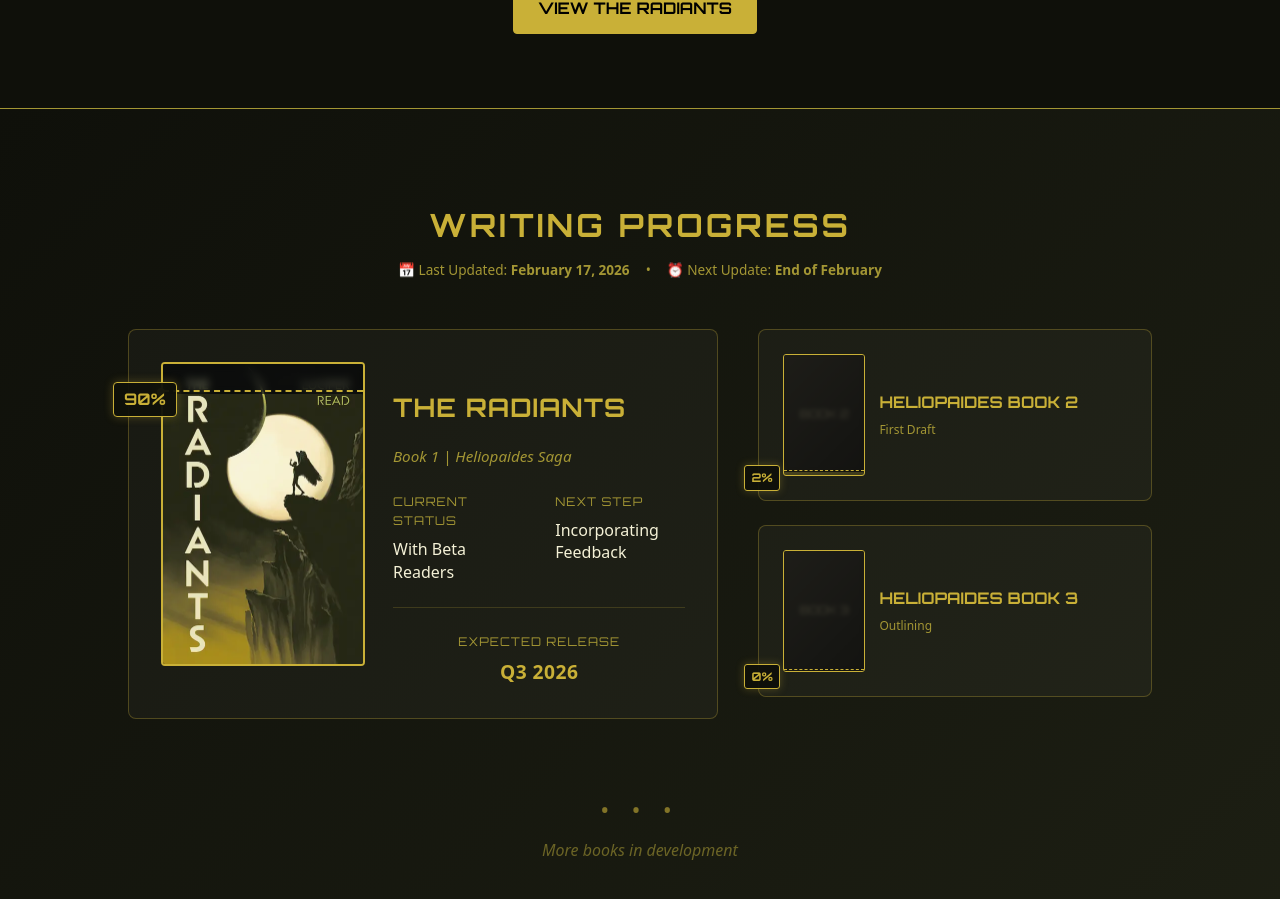
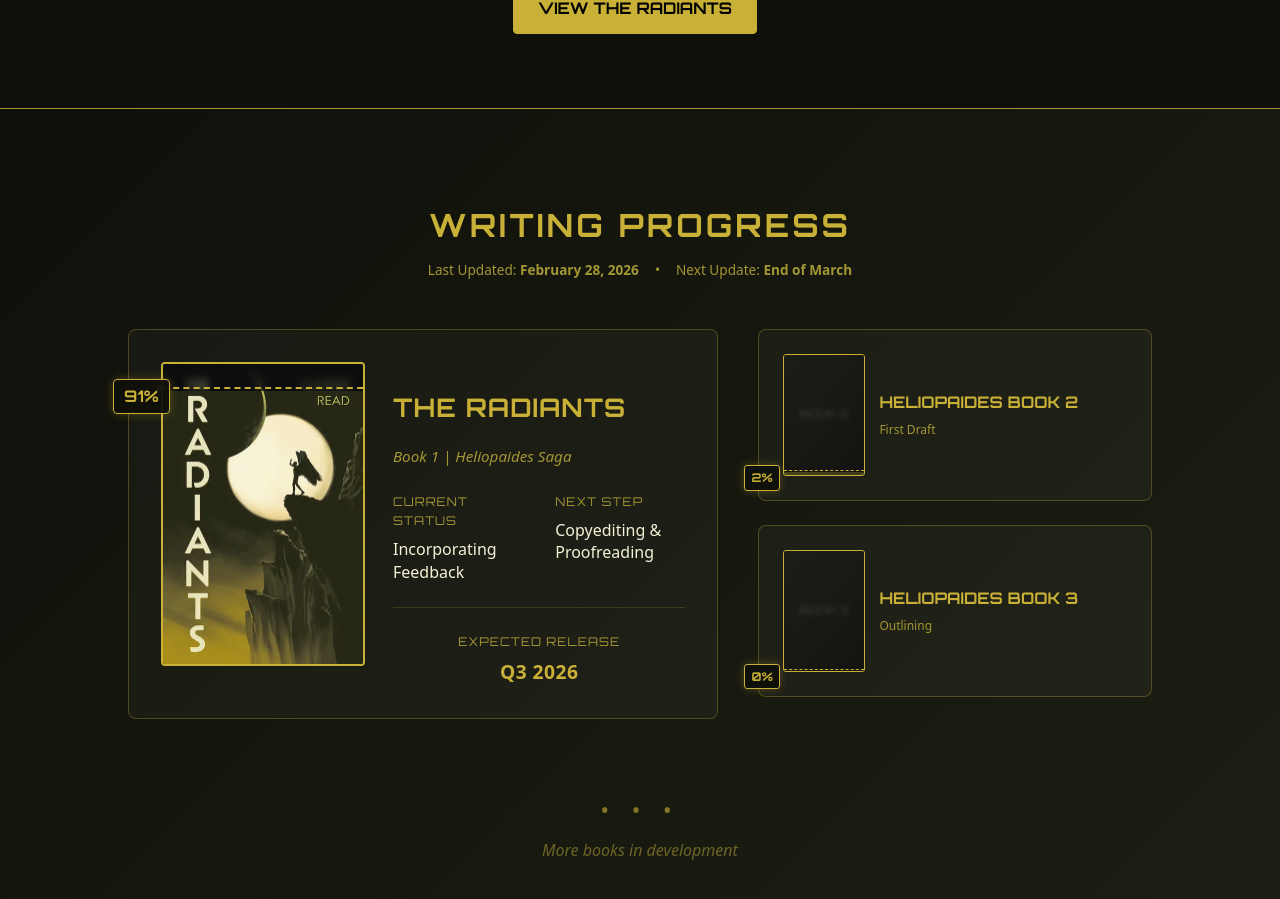
Before and after one commit to luciferread/luciferread.github.io, a Jekyll site: the page built from index.html, in a window 1280 px wide and 900 px high, scrolled down 1035 px. Built offline with Jekyll 4.4.1, drawn with Linux system fonts in a browser that asks for light colours.

Commit message:
February update

```diff
--- a/index.html
+++ b/index.html
@@ -58,16 +58,16 @@ stories of extinction, survival, and immortality."
         <h2>WRITING PROGRESS</h2>
     </div>
     <div class="progress-meta">
-        <span class="progress-meta-item">📅 Last Updated: <strong>February 17, 2026</strong></span>
+        <span class="progress-meta-item">Last Updated: <strong>February 28, 2026</strong></span>
         <span class="progress-meta-separator">•</span>
-        <span class="progress-meta-item">⏰ Next Update: <strong>End of February</strong></span>
+        <span class="progress-meta-item">Next Update: <strong>End of March</strong></span>
     </div>
 
     <div class="progress-container-featured">
         <!-- FEATURED BOOK 1 -->
         <div class="book-progress-card featured">
             <div class="book-cover-container">
-                <div class="book-cover-progress" data-progress="90"></div>
+                <div class="book-cover-progress" data-progress="91"></div>
                 <img src="/assets/images/radiant_cover_400w.webp" alt="The Radiants Cover" class="book-cover">
                 <div class="progress-marker">
                     <span class="progress-percentage-overlay"></span>
@@ -80,11 +80,11 @@ stories of extinction, survival, and immortality."
                 <div class="progress-details">
                     <div class="progress-status">
                         <div class="progress-label">Current Status</div>
-                        <div class="progress-value">With Beta Readers</div>
+                        <div class="progress-value">Incorporating Feedback</div>
                     </div>
                     <div class="progress-next">
                         <div class="progress-label">Next Step</div>
-                        <div class="progress-value">Incorporating Feedback</div>
+                        <div class="progress-value">Copyediting & Proofreading</div>
                     </div>
                 </div>
 
```
Also changed, not shown: _layouts/post.html (+6 -1 lines), _posts/2026-02-28-update.md (added, +25 -0 lines).
